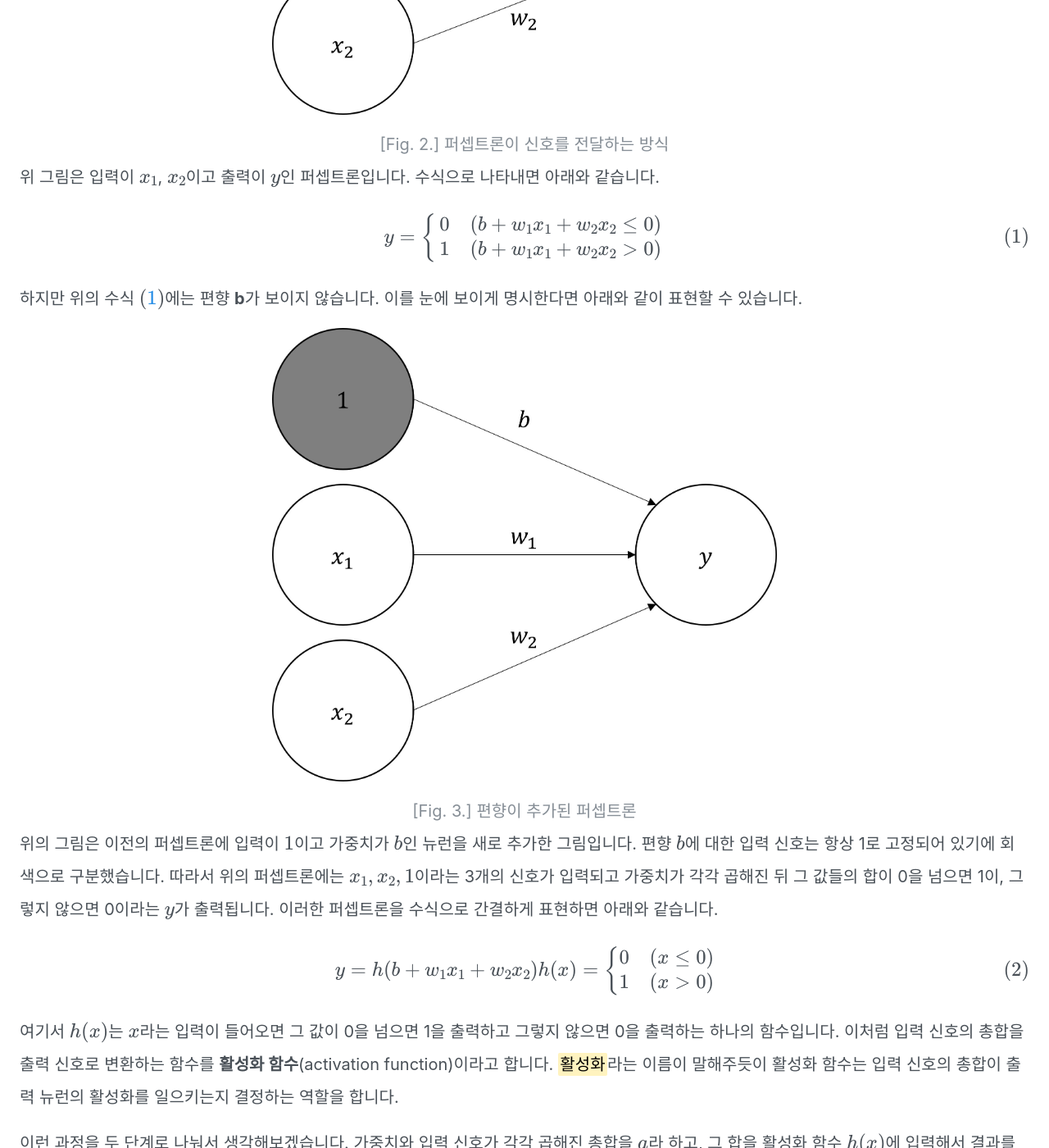
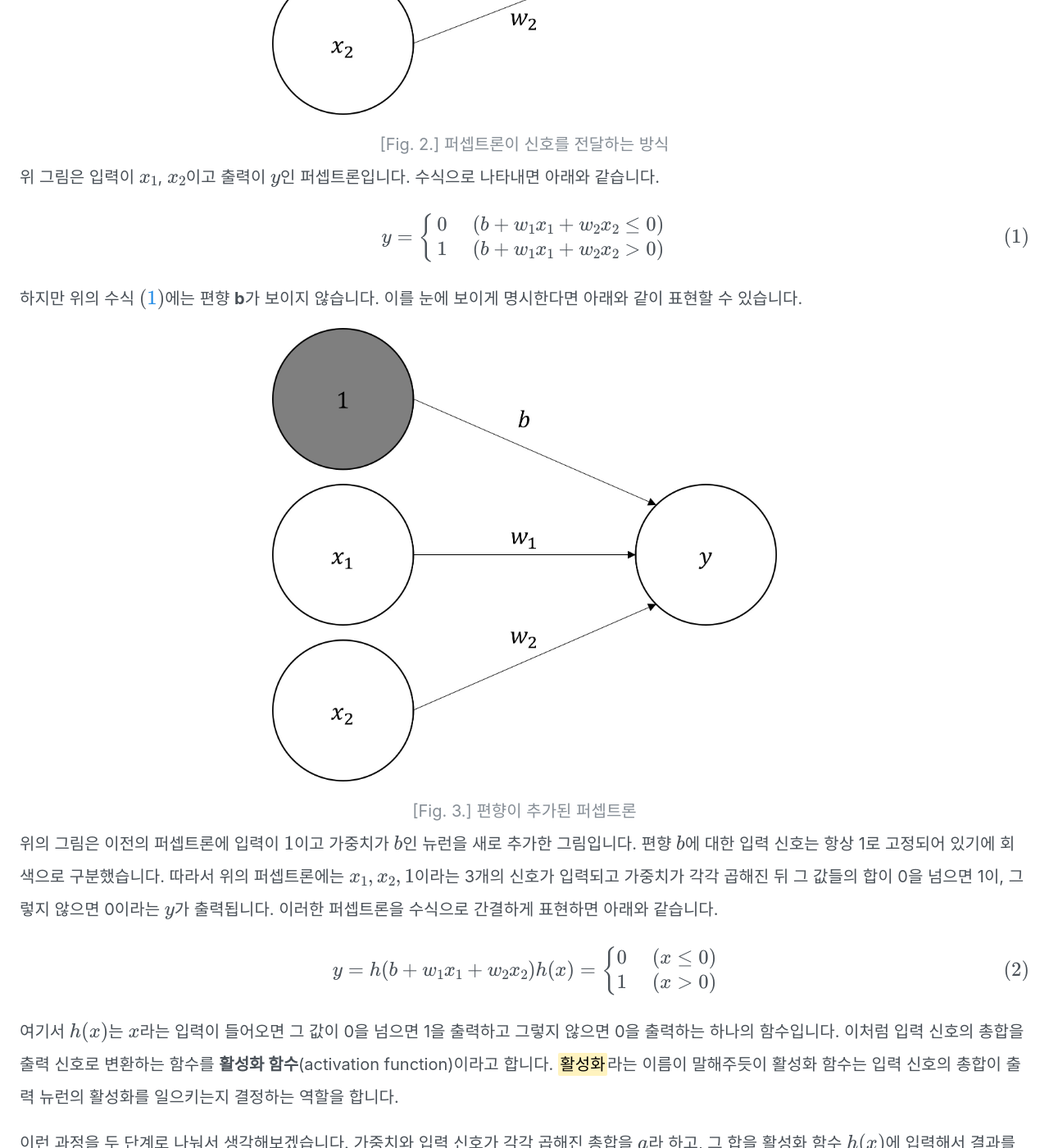
Before and after one commit to mngupark/mngupark.github.io, a Jekyll site: the page built from _posts/study/machine learning/deep learning/2023-01-02-neural-network-1.md, in a window 1280 px wide and 1400 px high, scrolled down 2250 px. Shown: the whole window at 82% size. Built offline with Jekyll 4.4.1, drawn with Linux system fonts in a browser that asks for light colours; formulas are drawn with MathJax 3.

```diff
--- a/_posts/study/machine learning/deep learning/2023-01-02-neural-network-1.md
+++ b/_posts/study/machine learning/deep learning/2023-01-02-neural-network-1.md
@@ -63,8 +63,8 @@ post-order: 3
 
 $$
 y=\begin{cases}
-0 & (b+w_1 x_1 + w_2 x_2 \le 0) \\
-1 & (b+w_1 x_1 + w_2 x_2 > 0)
+0\ & (b+w_1 x_1 + w_2 x_2 \le 0) \\
+1\ & (b+w_1 x_1 + w_2 x_2 > 0)
 \end{cases} \label{perceptron_1} \tag{1}
 $$
 
@@ -86,8 +86,8 @@ $$
 $$
 y=h(b+w_1 x_1+w_2 x_2) \\
 h(x)=\begin{cases}
-0 & (x \le 0) \\
-1 & (x > 0)
+0\ & (x \le 0) \\
+1\ & (x > 0)
 \end{cases} \tag{2}
 $$
 
```
Also changed, not shown: _posts/study/machine learning/deep learning/2022-12-26-perceptron-1.md (+4 -4 lines), _posts/study/machine learning/deep learning/2023-01-05-neural-network-2.md (+2 -2 lines).
